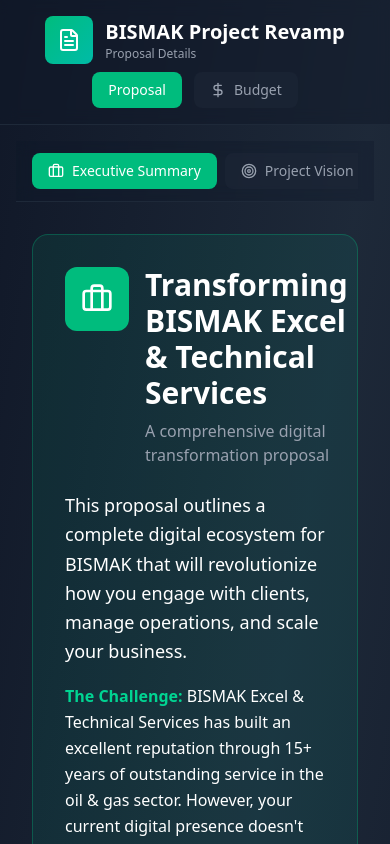
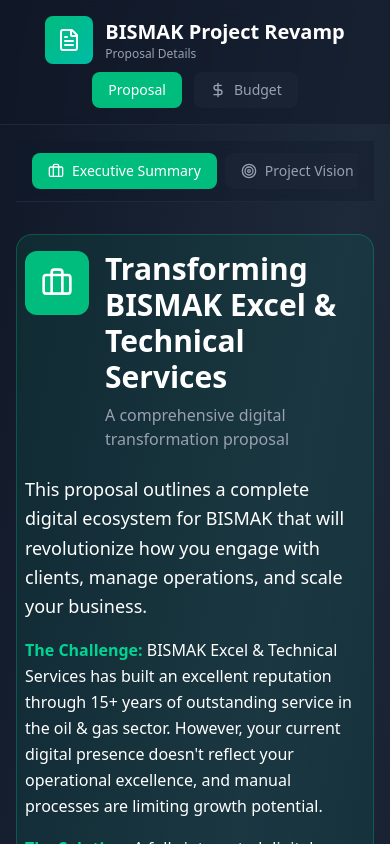
Before and after one commit to zarmani34/bismak_budget_proposal, a React (Vite) app: page / in a window 390 px wide. Shown: the top 844 px of the page. Built offline with nearby package versions, Linux system fonts and the light colour scheme.

Commit message:
Fix spacing

```diff
--- a/src/components/ExecutiveSummary.jsx
+++ b/src/components/ExecutiveSummary.jsx
@@ -3,7 +3,7 @@
 export default function ExecutiveSummary() {
   return (
     <div className="space-y-6">
-      <div className="bg-linear-to-br from-emerald-500/10 to-teal-500/10 border border-emerald-500/30 rounded-2xl p-8">
+      <div className="bg-linear-to-br from-emerald-500/10 to-teal-500/10 border border-emerald-500/30 rounded-2xl md:p-8 py-4 px-2">
         <div className="flex items-start gap-4 mb-6">
           <div className="w-16 h-16 bg-emerald-500 rounded-xl flex items-center justify-center shrink-0">
             <Briefcase className="w-8 h-8 text-white" />
--- a/src/components/NextSteps.jsx
+++ b/src/components/NextSteps.jsx
@@ -13,7 +13,7 @@
 export default function NextSteps() {
   return (
     <div className="space-y-6">
-      <div className="bg-linear-to-br from-emerald-500/10 to-teal-500/10 border border-emerald-500/30 rounded-2xl p-8">
+      <div className="bg-linear-to-br from-emerald-500/10 to-teal-500/10 border border-emerald-500/30 rounded-2xl md:p-8 p-4">
         <div className="flex items-start gap-4 mb-6">
           <div className="w-16 h-16 bg-pink-500 rounded-xl flex items-center justify-center shrink-0">
             <Rocket className="w-8 h-8 text-white" />
@@ -132,7 +132,7 @@
             </div>
             <div className="text-left">
               <p className="font-semibold text-white">
-                Budget Proposal Document
+                Budget Proposal
               </p>
               <p className="text-sm text-white/80">
                 Detailed cost analysis: ₦8,650,000 • Timeline: 4-6 months
--- a/src/components/ProjectVision.jsx
+++ b/src/components/ProjectVision.jsx
@@ -10,7 +10,7 @@
 export default function ProjectVision() {
   return (
     <div className="space-y-6">
-      <div className="bg-linear-to-br from-emerald-500/10 to-teal-500/10 border border-emerald-500/30 rounded-2xl p-8">
+      <div className="bg-linear-to-br from-emerald-500/10 to-teal-500/10 border border-emerald-500/30 rounded-2xl md:p-8 p-4">
         <div className="flex items-start gap-4 mb-6">
           <div className="w-16 h-16 bg-blue-500 rounded-xl flex items-center justify-center shrink-0">
             <Target className="w-8 h-8 text-white" />
--- a/src/components/Proposal.jsx
+++ b/src/components/Proposal.jsx
@@ -81,7 +81,7 @@
       </div>
 
       {/* Content */}
-      <div className="max-w-6xl mx-auto px-4 py-8">{renderContent()}</div>
+      <div className="max-w-6xl mx-auto md:px-4 py-8">{renderContent()}</div>
 
       {/* Footer */}
       <div className="border-t border-gray-800 bg-gray-900/50 backdrop-blur-sm mt-12">
--- a/src/components/TechnicalStack.jsx
+++ b/src/components/TechnicalStack.jsx
@@ -4,7 +4,7 @@
 export default function TechnicalStack() {
   return (
     <div className="space-y-6">
-      <div className="bg-linear-to-br from-purple-500/10 to-pink-500/10 border border-purple-500/30 rounded-2xl p-8">
+      <div className="bg-linear-to-br from-purple-500/10 to-pink-500/10 border border-purple-500/30 rounded-2xl md:p-8 p-4">
         <div className="flex items-start gap-4 mb-6">
           <div className="w-16 h-16 bg-purple-500 rounded-xl flex items-center justify-center shrink-0">
             <Code className="w-8 h-8 text-white" />
--- a/src/components/TimelineSection.jsx
+++ b/src/components/TimelineSection.jsx
@@ -4,7 +4,7 @@
 export default function TimelineSection() {
   return (
     <div className="space-y-6">
-      <div className="bg-linear-to-br from-orange-500/10 to-red-500/10 border border-orange-500/30 rounded-2xl p-8">
+      <div className="bg-linear-to-br from-orange-500/10 to-red-500/10 border border-orange-500/30 rounded-2xl md:p-8 p-4">
         <div className="flex items-start gap-4 mb-6">
           <div className="w-16 h-16 bg-orange-500 rounded-xl flex items-center justify-center shrink-0">
             <Clock className="w-8 h-8 text-white" />
--- a/src/components/WhyChooseSection.jsx
+++ b/src/components/WhyChooseSection.jsx
@@ -4,7 +4,7 @@
 export default function WhyChooseSection() {
   return (
     <div className="space-y-6">
-      <div className="bg-linear-to-br from-green-500/10 to-emerald-500/10 border border-green-500/30 rounded-2xl p-8">
+      <div className="bg-linear-to-br from-green-500/10 to-emerald-500/10 border border-green-500/30 rounded-2xl md:p-8 p-4">
         <div className="flex items-start gap-4 mb-6">
           <div className="w-16 h-16 bg-green-500 rounded-xl flex items-center justify-center shrink-0">
             <Award className="w-8 h-8 text-white" />
```
